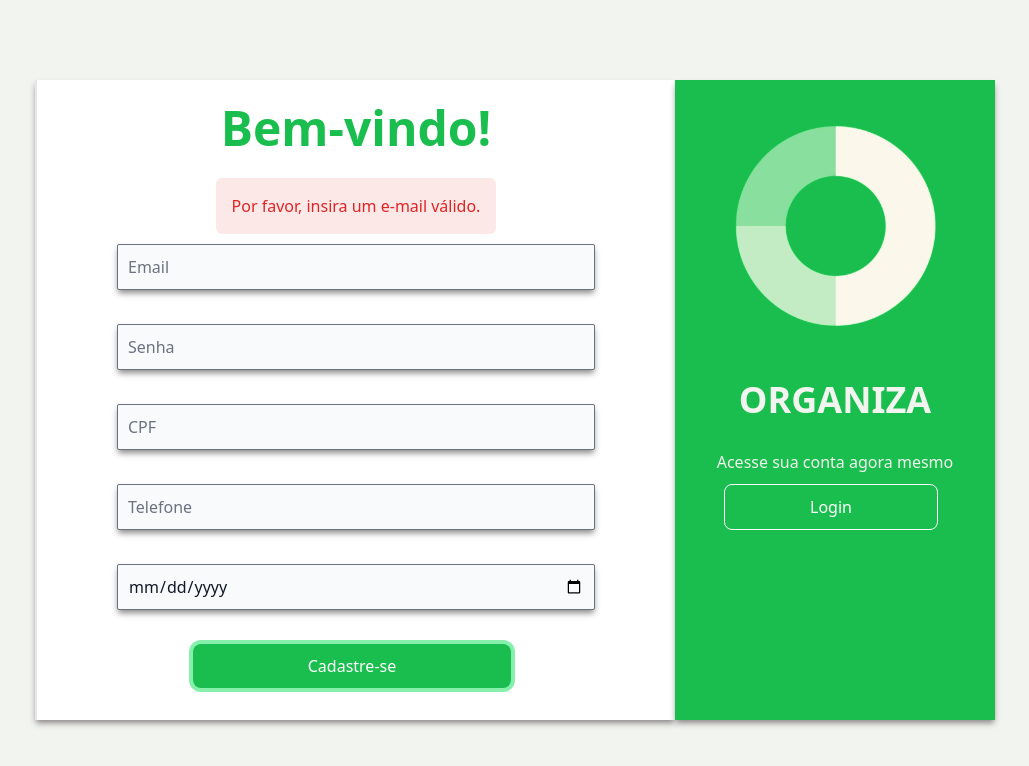
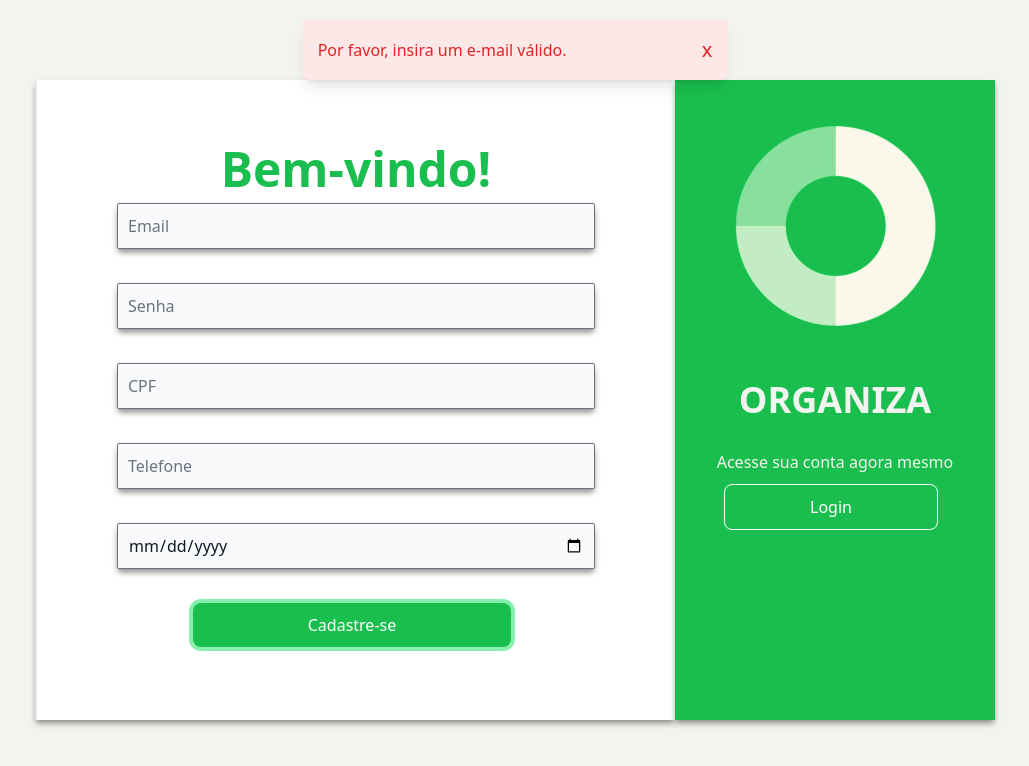
Before and after one commit to ORGANIZE-FrontEnd/Front-End, a Next.js app: page /cadastro in a window 1280 px wide. Both pictures are taken after a click on the button "Cadastre-se". Shown: the top 766 px of the page, without its empty margins (125-1154 px from the left). Built offline with nearby package versions, Linux system fonts and the light colour scheme.

Commit message:
💄 fix: moving alert to outside of container && adding x button

```diff
--- a/src/app/atoms/Alert.tsx
+++ b/src/app/atoms/Alert.tsx
@@ -1,11 +1,12 @@
 import React from "react";
 
-type AlertProps = {
+interface AlertProps {
   message: string;
   type: "error" | "success" | "info";
-};
+  onClose: () => void;
+}
 
-const Alert: React.FC<AlertProps> = ({ message, type }) => {
+const Alert: React.FC<AlertProps> = ({ message, type, onClose }) => {
   const alertStyles = {
     error: "text-red-600 bg-red-100",
     success: "text-white bg-green300",
@@ -13,8 +14,16 @@ const Alert: React.FC<AlertProps> = ({ message, type }) => {
   };
 
   return (
-    <div className={`mt-4 p-4 rounded-md ${alertStyles[type]}`}>
-      <span className="font-medium">{message}</span>
+    <div
+      className={`fixed top-5 left-0 right-0 mx-auto w-full md:w-2/3 lg:w-1/3 z-50 p-4 shadow-lg rounded-b-lg ${alertStyles[type]}`}
+      style={{ zIndex: 9999 }}
+    >
+      <div className="flex justify-between items-center">
+        <p>{message}</p>
+        <button onClick={onClose} className="text-xl font-bold">
+          <p className="font-normal">x</p>
+        </button>
+      </div>
     </div>
   );
 };
--- a/src/pages/cadastro.tsx
+++ b/src/pages/cadastro.tsx
@@ -12,7 +12,8 @@ import Alert from "@/app/atoms/Alert";
 const validators = {
   email: (email: string) => /^[^\s@]+@[^\s@]+\.[^\s@]+$/.test(email),
   cpf: (cpf: string) => /^[0-9]{11}$/.test(cpf),
-  phone: (phone: string) => /^\(?\d{2}\)?[\s-]?[\s9]?\d{4}-?\d{4}$/.test(phone),
+  phone: (phone: string) =>
+    /^\(?\d{2}\)?[\s-]?[\s9]?\d{4}-?\d{4}$/.test(phone),
   password: (password: string) => password.trim() !== "",
   birthDate: (date: string) => date.trim() !== "",
 };
@@ -21,8 +22,7 @@ const validators = {
 const validationMessages = {
   email: "Por favor, insira um e-mail válido.",
   cpf: "Por favor, insira um CPF válido com 11 dígitos.",
-  phone:
-    "Por favor, insira um número de telefone válido no formato brasileiro.",
+  phone: "Por favor, insira um número de telefone válido no formato brasileiro.",
   password: "Por favor, insira uma senha.",
   birthDate: "Por favor, insira uma data de nascimento.",
 };
@@ -36,7 +36,9 @@ const MainContent = () => {
     birthDate: "",
   });
   const [alertMessage, setAlertMessage] = useState<string | null>(null);
-  const [alertType, setAlertType] = useState<"error" | "success" | "info">("info");
+  const [alertType, setAlertType] = useState<"error" | "success" | "info">(
+    "info"
+  );
   const [, setUser] = useAtom(userAtom);
   const router = useRouter();
   useLogUser();
@@ -74,12 +76,23 @@ const MainContent = () => {
     }, 2000); // Adjust timing as needed
   };
 
+  const handleCloseAlert = () => {
+    setAlertMessage(null);
+  };
+
   return (
+    <>
+      {alertMessage && (
+        <Alert
+          message={alertMessage}
+          type={alertType}
+          onClose={handleCloseAlert}
+        />
+      )}
       <div className="w-4/6 bg-white flex flex-col justify-center items-center gap-2.5 border-l-2 border-gray-200 shadow-[0_4px_6px_-1px_rgba(0,0,0,0.1)] shadow-[#898686]">
         <div className="text-5xl font-semibold text-green text-center">
           <p>Bem-vindo!</p>
         </div>
-      {alertMessage && <Alert message={alertMessage} type={alertType} />}
         <InputField
           type="email"
           id="email"
@@ -121,6 +134,7 @@ const MainContent = () => {
           className="w-1/2 focus:outline-none text-white bg-green hover:bg-green800 focus:ring-4 focus:ring-green300 font-medium rounded-lg text-base px-5 py-2.5 me-2 mb-2"
         />
       </div>
+    </>
   );
 };
 
```
Lines whose indentation alone changed are shown as unchanged.
